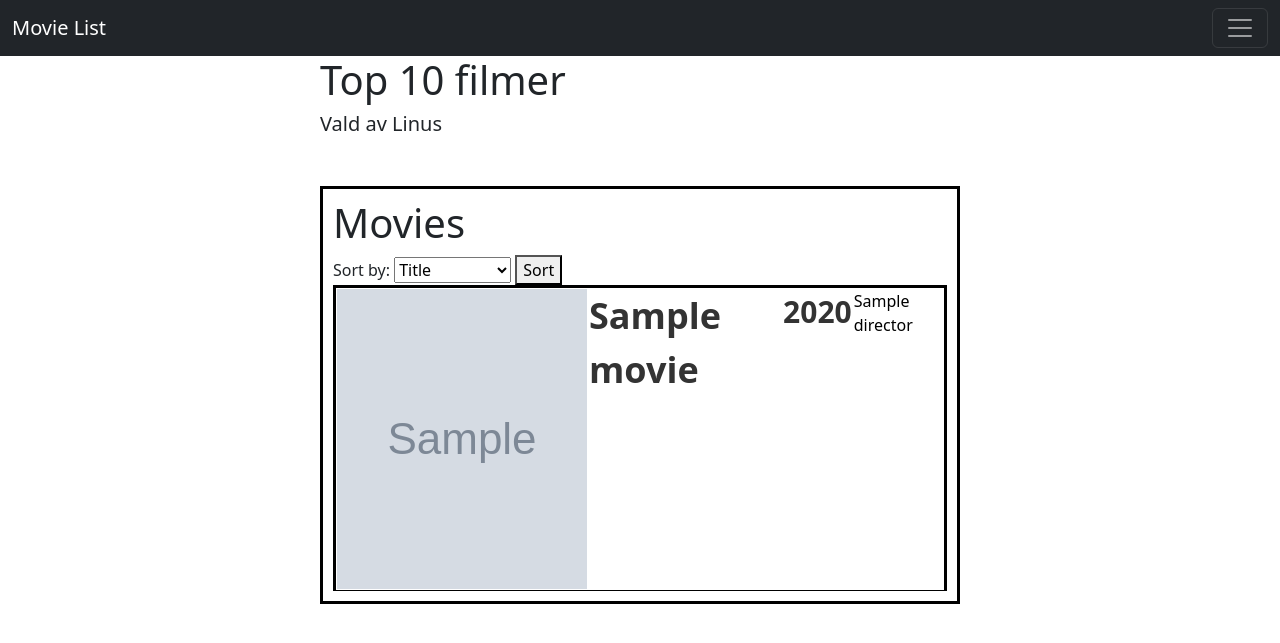
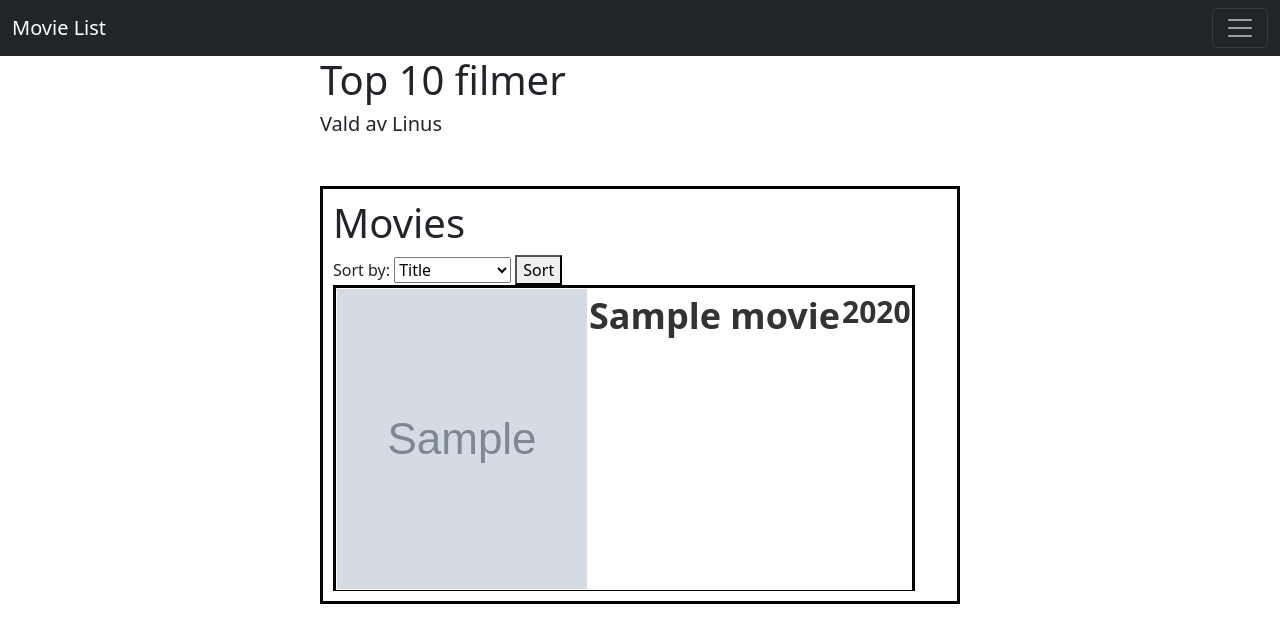
Before and after one commit to megicmikespelar/08film_Projekt, a Flask app: template templates/index.html in a window 1280 px wide. Shown: the top 643 px of the page. Run offline with Flask 3, Linux system fonts and the light colour scheme; the template is opened without the code that fills it: most values are stand-ins (such as "Sample title", 1, 10 or a date in 2020); grey boxes marked "Sample" are stand-in pictures.

Commit message:
tog bort onödig director i html index

```diff
--- a/templates/index.html
+++ b/templates/index.html
@@ -70,7 +70,7 @@
                 <td><img src="{{ movie.image_url }}" alt="{{ movie.title }}" width="250px" height="300px"></td>
                 <td class="movie_title">{{ movie.title }}</td>
                 <td class="release_year">{{ movie.release_year }}</td>
-                <td class="director">{{ movie.director }}</td>
+
             </tr>
             {% endfor %}
         </table>
```
